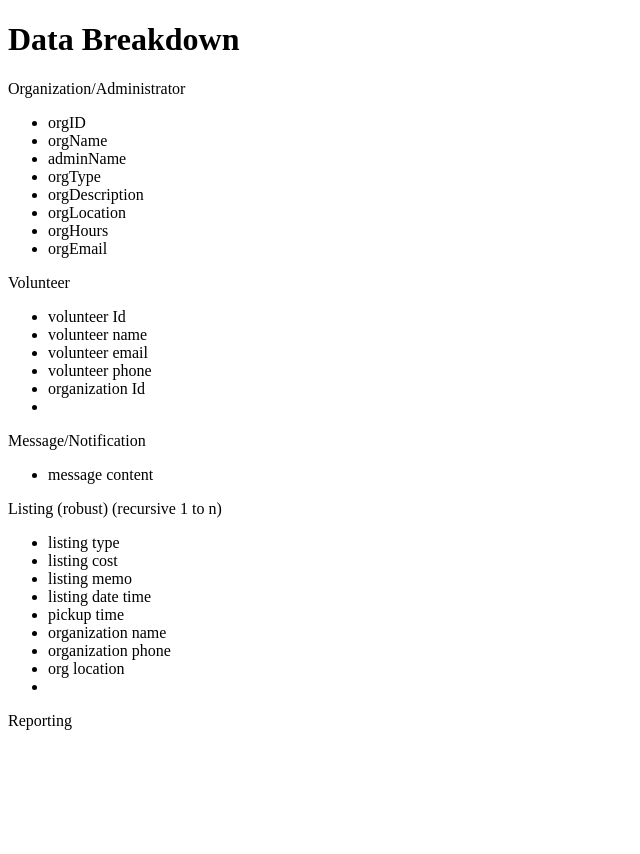
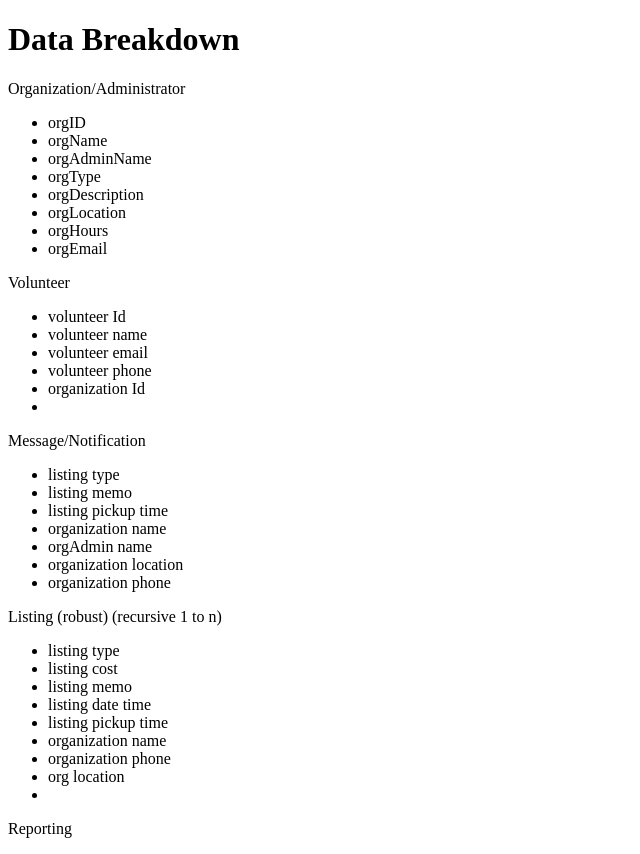
Before and after one commit to brbrown59/bread-basket, a PHP site: page /public_html/documentation/data-breakdown.php in a window 1280 px wide. Shown: the whole page, without its empty margins (0-640 px from the left). Before the commit the page ends 730 px from the top, so only its background shows below. Run offline with PHP 8.4, Linux system fonts and the light colour scheme.

Commit message:
some data entries

```diff
--- a/public_html/documentation/data-breakdown.php
+++ b/public_html/documentation/data-breakdown.php
@@ -10,7 +10,7 @@
 		<ul>
 			<li>orgID</li>
 			<li>orgName</li>
-			<li>adminName</li>
+			<li>orgAdminName</li>
 			<li>orgType</li>
 			<li>orgDescription</li>
 			<li>orgLocation</li>
@@ -28,7 +28,13 @@
 		</ul>
 		<p>Message/Notification</p>
 		<ul>
-			<li>message content</li>
+			<li>listing type</li>
+			<li>listing memo</li>
+			<li>listing pickup time</li>
+			<li>organization name</li>
+			<li>orgAdmin name</li>
+			<li>organization location</li>
+			<li>organization phone</li>
 		</ul>
 		<p>Listing (robust) (recursive 1 to n)</p>
 		<ul>
@@ -36,7 +42,7 @@
 			<li>listing cost</li>
 			<li>listing memo</li>
 			<li>listing date time</li>
-			<li>pickup time</li>
+			<li>listing pickup time</li>
 			<li>organization name</li>
 			<li>organization phone</li>
 			<li>org location</li>
```
